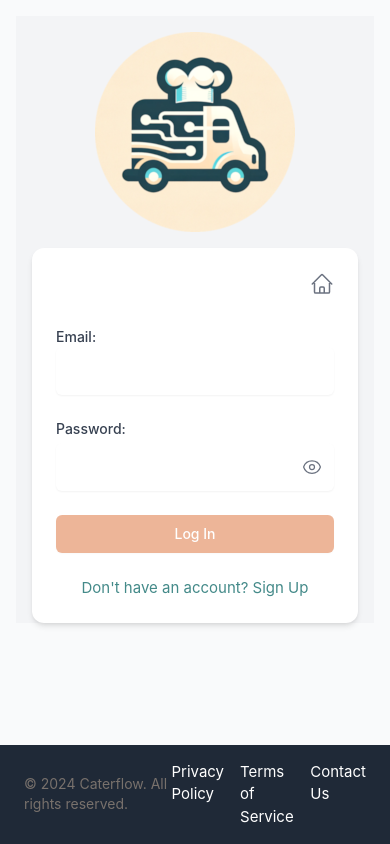
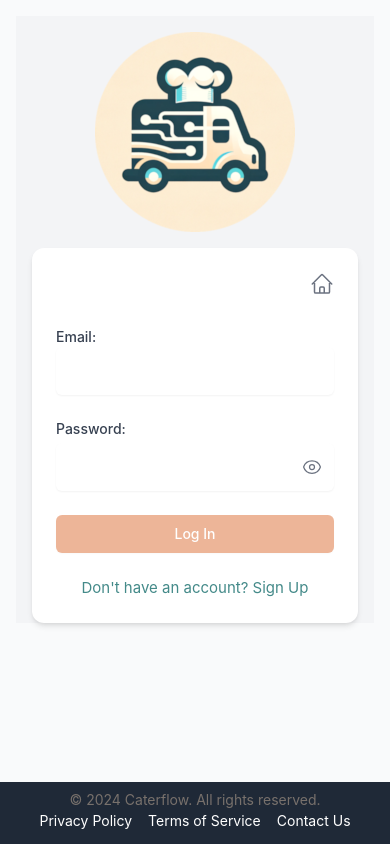
Before and after one commit to MichaelAJay/caterflow-fe, a Vue app: page /login in a window 390 px wide. Built offline with nearby package versions, Linux system fonts and the light colour scheme; no server answers.

Commit message:
fixed footer for mobile

```diff
--- a/src/components/AppFooter.vue
+++ b/src/components/AppFooter.vue
@@ -1,14 +1,20 @@
 <template>
-  <footer class="bg-gray-800 text-white py-4 px-6">
-    <div class="max-w-screen-xl mx-auto flex justify-between items-center">
+  <footer class="bg-gray-800 text-white pt-2 pb-3 px-3 sm:py-4 sm:px-6">
+    <div class="max-w-screen-xl mx-auto flex flex-col sm:flex-row justify-between items-center">
       <p>&copy; 2024 Caterflow. All rights reserved.</p>
       <nav>
         <ul class="flex space-x-4">
-          <li><a href="#" class="hover:underline">Privacy Policy</a></li>
-          <li><a href="#" class="hover:underline">Terms of Service</a></li>
-          <li><a href="#" class="hover:underline">Contact Us</a></li>
+          <li><a href="#">Privacy Policy</a></li>
+          <li><a href="#">Terms of Service</a></li>
+          <li><a href="#">Contact Us</a></li>
         </ul>
       </nav>
     </div>
   </footer>
 </template>
+
+<style scoped>
+footer div nav ul li a {
+  @apply hover:underline focus:outline-none focus:ring-caramel-500 focus:ring-opacity-50 py-2 text-sm sm:text-base
+}
+</style>
```
